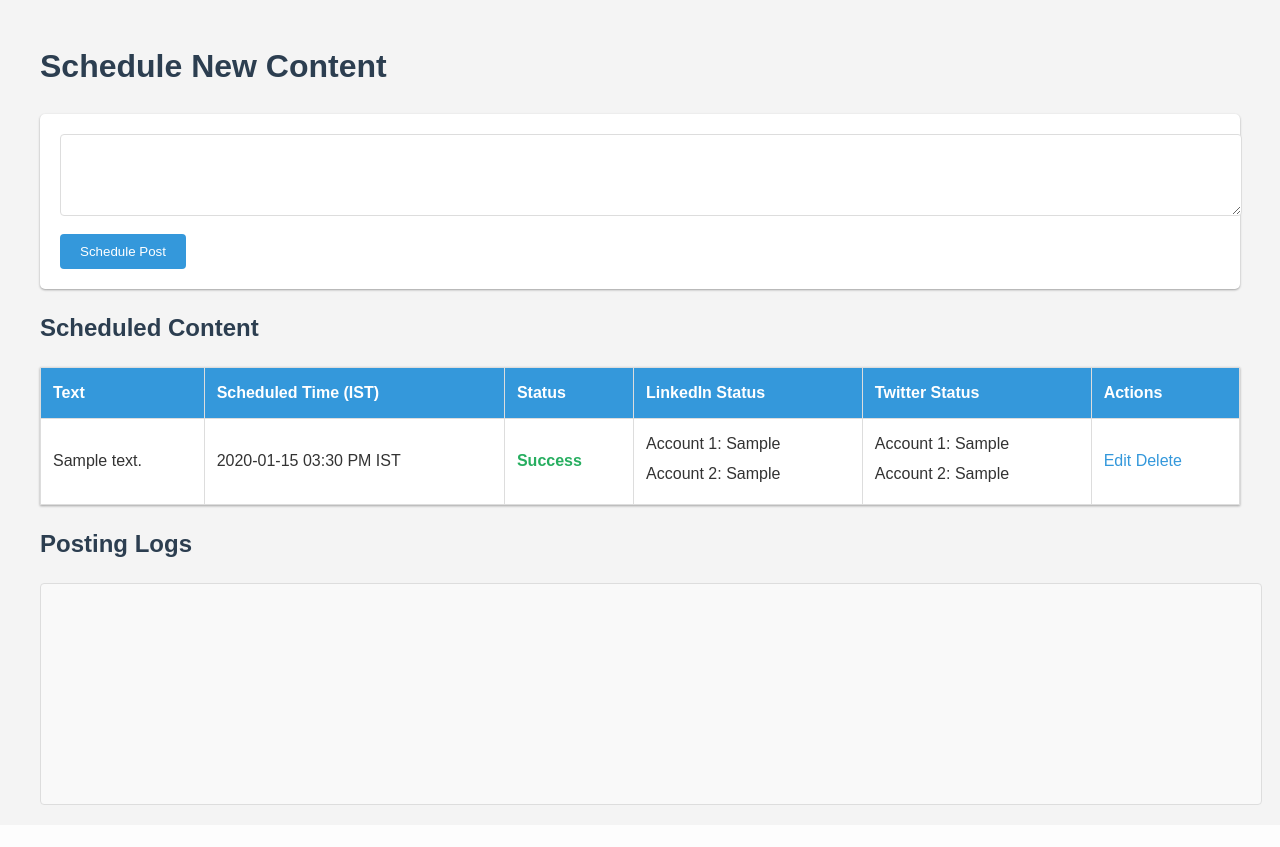
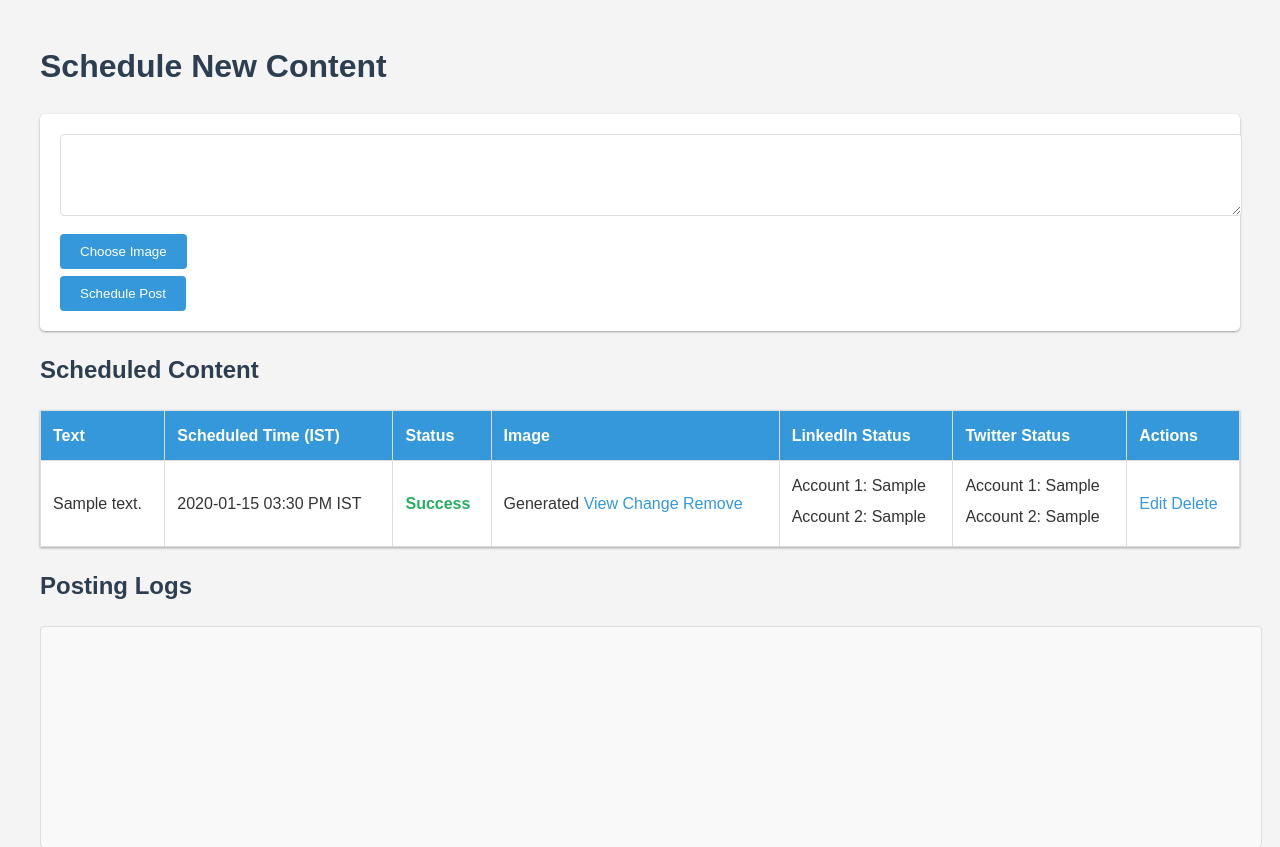
Before and after one commit to deepanshu1422/linkedin-twitter-scheduler, a Flask app: page / in a window 1280 px wide. Shown: the top 847 px of the page. Before the commit the page ends 805 px from the top, so only its background shows below. Run offline with Flask 3, Linux system fonts and the light colour scheme; a database or web service that is not in the repository returns one stand-in record (values such as "Sample title").

Commit message:
Added railway

```diff
--- a/app.py
+++ b/app.py
@@ -10,6 +10,9 @@ import requests
 from datetime import datetime, timedelta
 import pytz
 import sys
+import boto3
+from botocore.exceptions import NoCredentialsError
+import uuid
 
 # Load environment variables
 load_dotenv()
@@ -34,6 +37,27 @@ client = MongoClient(MONGO_URI)
 db = client['content_database']
 collection = db['posts']
 
+# DigitalOcean Spaces configuration
+s3 = boto3.client('s3',
+    endpoint_url=f"https://{os.environ.get('DIGITALOCEAN_SPACE_NAME')}",
+    aws_access_key_id=os.environ.get('DIGITALOCEAN_ACCESS_KEY_ID'),
+    aws_secret_access_key=os.environ.get('DIGITALOCEAN_SECRET_ACCESS_KEY')
+)
+
+def upload_to_digitalocean(file):
+    try:
+        file_name = f"{uuid.uuid4()}{os.path.splitext(file.filename)[1]}"
+        s3.upload_fileobj(
+            file,
+            os.environ.get('DIGITALOCEAN_BUCKET_NAME'),
+            file_name,
+            ExtraArgs={'ACL': 'public-read'}
+        )
+        return f"https://{os.environ.get('DIGITALOCEAN_BUCKET_NAME')}.{os.environ.get('DIGITALOCEAN_SPACE_NAME')}/{file_name}"
+    except NoCredentialsError:
+        logger.error("DigitalOcean credentials not available")
+        return None
+
 @app.route('/', methods=['GET', 'POST'])
 def index():
     logger.info("Accessing index route")
@@ -41,8 +65,13 @@ def index():
         text = request.form['text']
         logger.info(f"Received new post request: {text[:50]}...")
 
-        # Store the text as-is, without replacing newlines
-        text_to_store = text
+        # Check if an image was uploaded
+        image_url = None
+        if 'image' in request.files:
+            image = request.files['image']
+            if image.filename != '':
+                image_url = upload_to_digitalocean(image)
+                logger.info(f"Image uploaded to DigitalOcean: {image_url}")
 
         # Find the next available slot
         post_datetime = find_next_available_slot()
@@ -52,9 +81,10 @@ def index():
 
         # Insert content into MongoDB
         result = collection.insert_one({
-            'text': text_to_store,
+            'text': text,
             'scheduled_time': utc_datetime,
-            'status': 'Scheduled'  # Set initial status
+            'status': 'Scheduled',
+            'image_url': image_url  # Store the image URL if uploaded
         })
         logger.info(f"Inserted new post with ID: {result.inserted_id}")
 
@@ -87,11 +117,21 @@ def generate_and_post():
         return jsonify({'error': 'Content not found'}), 404
 
     try:
-        # Use the text as-is
         text = content['text']
-        logger.info(f"Generating image for content: {text[:50]}...")
-        image_url = generate_image(text)
-        logger.info(f"Image generated successfully: {image_url}")
+        image_url = content.get('image_url')
+
+        if not image_url:
+            logger.info(f"Generating image for content: {text[:50]}...")
+            image_url = generate_image(text)
+            logger.info(f"Image generated successfully: {image_url}")
+
+            # Update the content with the generated image URL
+            collection.update_one(
+                {'_id': ObjectId(content_id)},
+                {'$set': {'image_url': image_url}}
+            )
+        else:
+            logger.info(f"Using existing image: {image_url}")
 
         logger.info("Posting to LinkedIn...")
         linkedin_results = post_to_linkedin(text, image_url)
@@ -264,6 +304,31 @@ def find_next_available_slot(start_time=None):
                 return slot
         current_date += timedelta(days=1)
 
+@app.route('/change_image/<content_id>', methods=['GET', 'POST'])
+def change_image(content_id):
+    content = collection.find_one({'_id': ObjectId(content_id)})
+    if request.method == 'POST':
+        if 'image' in request.files:
+            image = request.files['image']
+            if image.filename != '':
+                image_url = upload_to_digitalocean(image)
+                collection.update_one(
+                    {'_id': ObjectId(content_id)},
+                    {'$set': {'image_url': image_url}}
+                )
+                logger.info(f"Image updated for content ID: {content_id}")
+        return redirect(url_for('index'))
+    return render_template('change_image.html', content=content)
+
+@app.route('/remove_image/<content_id>')
+def remove_image(content_id):
+    collection.update_one(
+        {'_id': ObjectId(content_id)},
+        {'$unset': {'image_url': ''}}
+    )
+    logger.info(f"Image removed for content ID: {content_id}")
+    return redirect(url_for('index'))
+
 if __name__ == '__main__':
     port = int(os.environ.get('PORT', 8080))
     app.run(host='0.0.0.0', port=port)
--- a/requirements.txt
+++ b/requirements.txt
@@ -22,3 +22,4 @@ tweepy==4.14.0
 urllib3==2.2.3
 Werkzeug==3.0.4
 gunicorn
+boto3
--- a/templates/index.html
+++ b/templates/index.html
@@ -145,12 +145,95 @@
             white-space: pre-wrap;
             word-wrap: break-word;
         }
+
+        .file-input-wrapper {
+            position: relative;
+            overflow: hidden;
+            display: inline-block;
+        }
+
+        .file-input-wrapper input[type=file] {
+            font-size: 100px;
+            position: absolute;
+            left: 0;
+            top: 0;
+            opacity: 0;
+        }
+
+        .file-input-wrapper .btn-file-input {
+            background-color: #3498db;
+            color: white;
+            padding: 10px 20px;
+            border: none;
+            cursor: pointer;
+            border-radius: 4px;
+        }
+
+        .file-input-wrapper:hover .btn-file-input {
+            background-color: #2980b9;
+        }
+
+        .image-preview {
+            max-width: 200px;
+            max-height: 200px;
+            margin-top: 10px;
+        }
+
+        .remove-image {
+            color: #c0392b;
+            cursor: pointer;
+            margin-left: 10px;
+        }
+
+        /* Styles for the image modal */
+        .modal {
+            display: none;
+            position: fixed;
+            z-index: 1;
+            padding-top: 100px;
+            left: 0;
+            top: 0;
+            width: 100%;
+            height: 100%;
+            overflow: auto;
+            background-color: rgb(0,0,0);
+            background-color: rgba(0,0,0,0.9);
+        }
+
+        .modal-content {
+            margin: auto;
+            display: block;
+            width: 80%;
+            max-width: 700px;
+        }
+
+        .close {
+            position: absolute;
+            top: 15px;
+            right: 35px;
+            color: #f1f1f1;
+            font-size: 40px;
+            font-weight: bold;
+            transition: 0.3s;
+        }
+
+        .close:hover,
+        .close:focus {
+            color: #bbb;
+            text-decoration: none;
+            cursor: pointer;
+        }
     </style>
 </head>
 <body>
     <h1>Schedule New Content</h1>
-    <form method="POST">
+    <form method="POST" enctype="multipart/form-data">
         <textarea name="text" rows="4" cols="50" required></textarea><br>
+        <div class="file-input-wrapper">
+            <button class="btn-file-input">Choose Image</button>
+            <input type="file" name="image" accept="image/*" onchange="previewImage(this);">
+        </div>
+        <div id="imagePreview"></div>
         <input type="submit" value="Schedule Post">
     </form>
 
@@ -161,6 +244,7 @@
                 <th>Text</th>
                 <th>Scheduled Time (IST)</th>
                 <th>Status</th>
+                <th>Image</th>
                 <th>LinkedIn Status</th>
                 <th>Twitter Status</th>
                 <th>Actions</th>
@@ -174,6 +258,16 @@
                 </td>
                 <td data-label="Scheduled Time">{{ content.ist_time }}</td>
                 <td data-label="Status" class="status-{{ content.status.split()[0] }}">{{ content.status }}</td>
+                <td data-label="Image">
+                    {% if content.image_url %}
+                        <span>{% if content.status == 'Scheduled' %}Uploaded{% else %}Generated{% endif %}</span>
+                        <a href="#" onclick="viewImage('{{ content.image_url }}'); return false;">View</a>
+                        <a href="{{ url_for('change_image', content_id=content._id) }}">Change</a>
+                        <a href="{{ url_for('remove_image', content_id=content._id) }}" onclick="return confirm('Are you sure you want to remove this image?');">Remove</a>
+                    {% else %}
+                        <span>Will be generated</span>
+                    {% endif %}
+                </td>
                 <td data-label="LinkedIn Status">
                     <div class="platform-status">
                         {% if content.post_results and content.post_results.linkedin %}
@@ -260,5 +354,66 @@
             logArea.scrollTop = logArea.scrollHeight;
         }
     </script>
+
+    <script>
+        function previewImage(input) {
+            var preview = document.getElementById('imagePreview');
+            preview.innerHTML = '';
+            if (input.files && input.files[0]) {
+                var reader = new FileReader();
+                reader.onload = function(e) {
+                    var img = document.createElement('img');
+                    img.src = e.target.result;
+                    img.className = 'image-preview';
+                    preview.appendChild(img);
+                    var removeBtn = document.createElement('span');
+                    removeBtn.innerHTML = 'Remove';
+                    removeBtn.className = 'remove-image';
+                    removeBtn.onclick = function() {
+                        input.value = '';
+                        preview.innerHTML = '';
+                    };
+                    preview.appendChild(removeBtn);
+                }
+                reader.readAsDataURL(input.files[0]);
+            }
+        }
+    </script>
+
+    <!-- Add this modal for image preview -->
+    <div id="imageModal" class="modal">
+        <span class="close">&times;</span>
+        <img class="modal-content" id="modalImage">
+    </div>
+
+    <!-- Add this script at the end of the body -->
+    <script>
+        // Get the modal
+        var modal = document.getElementById("imageModal");
+
+        // Get the image and insert it inside the modal
+        var modalImg = document.getElementById("modalImage");
+
+        // Function to view the image
+        function viewImage(imageUrl) {
+            modal.style.display = "block";
+            modalImg.src = imageUrl;
+        }
+
+        // Get the <span> element that closes the modal
+        var span = document.getElementsByClassName("close")[0];
+
+        // When the user clicks on <span> (x), close the modal
+        span.onclick = function() {
+            modal.style.display = "none";
+        }
+
+        // When the user clicks anywhere outside of the modal, close it
+        window.onclick = function(event) {
+            if (event.target == modal) {
+                modal.style.display = "none";
+            }
+        }
+    </script>
 </body>
 </html>
```
